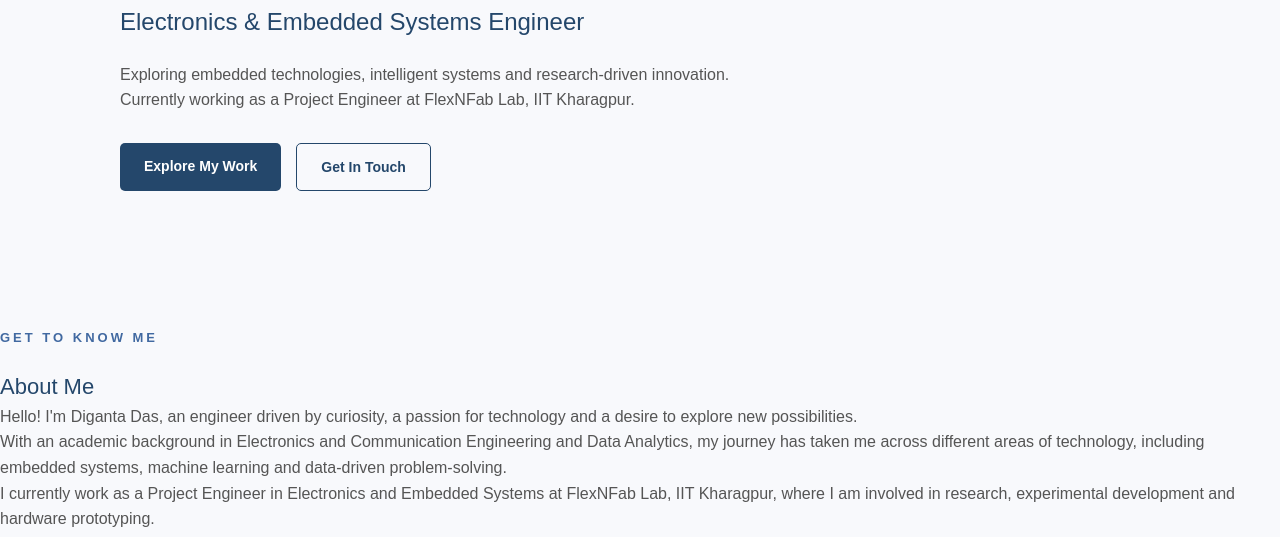
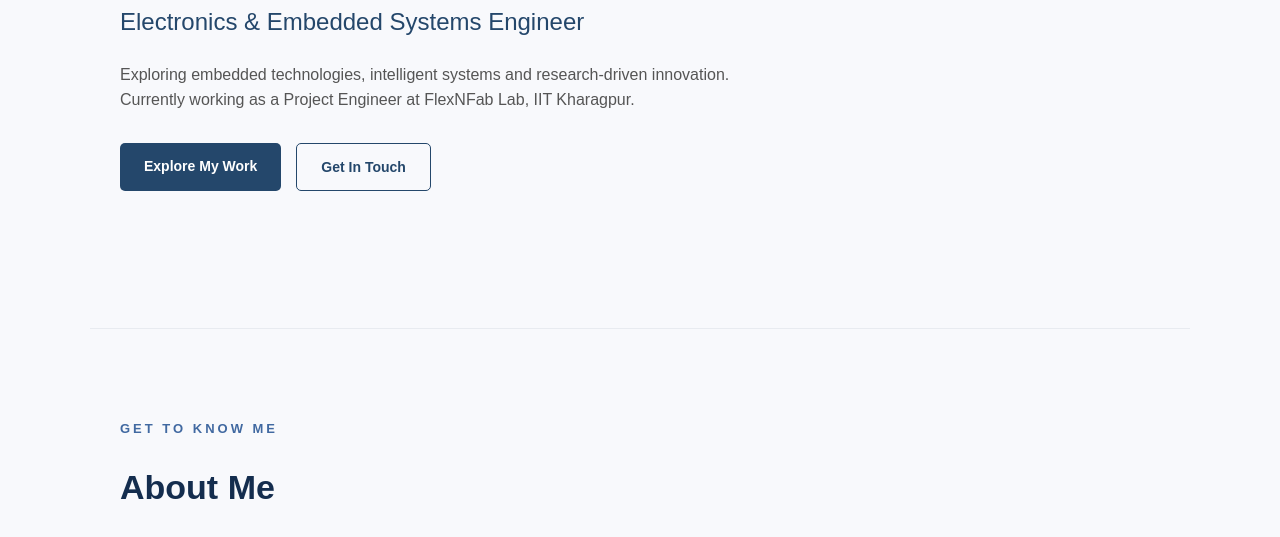
Before and after one commit to Diganta11/Diganta.github.io, a plain HTML site: page index.html in a window 1280 px wide. Shown: the part 354-891 px from the top of the page. Drawn offline with Linux system fonts and the light colour scheme.

Commit message:
Update style.css

```diff
--- a/style.css
+++ b/style.css
@@ -143,6 +143,35 @@ header {
     color: white;
 }
 
+/* About section */
+.about {
+    max-width: 1100px;
+    margin: auto;
+    padding: 90px 30px;
+    border-top: 1px solid #e8ebf0;
+}
+
+.section-heading {
+    margin-bottom: 35px;
+}
+
+.section-heading h2 {
+    color: #142d4e;
+    font-size: 34px;
+    font-weight: bold;
+}
+
+.about-content {
+    max-width: 780px;
+}
+
+.about-content p {
+    margin-bottom: 18px;
+    font-size: 16px;
+    line-height: 1.9;
+    color: #555555;
+}
+
 
 /* Paragraphs */
 p {
```
